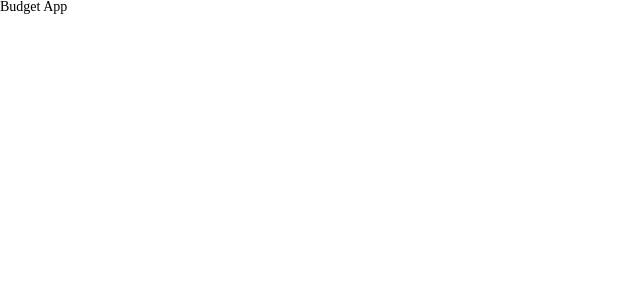
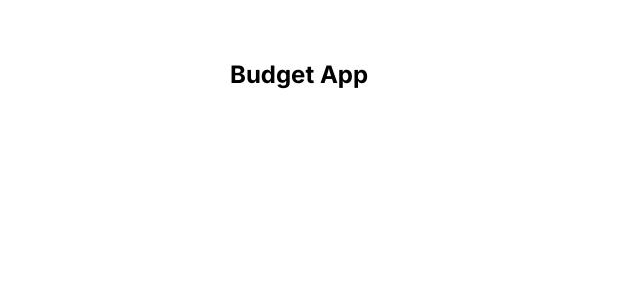
Before and after one commit to DmitriySoym/react-budget-app, a React (Create React App) app: page / in a window 1280 px wide. Shown: the top 300 px of the page, without its empty margins (0-640 px from the left). Built offline with nearby package versions, Linux system fonts and the light colour scheme.

Commit message:
feat: add components budget title custom select

```diff
--- a/src/App.tsx
+++ b/src/App.tsx
@@ -1,9 +1,10 @@
-import React from "react";
+import { StyledApp } from "./style";
+import { Budget } from "components";
 
 export const App = () => {
   return (
-    <div>
-      <h1>Budget App</h1>
-    </div>
+    <StyledApp>
+      <Budget />
+    </StyledApp>
   );
 };
--- a/src/GlobalStyle.ts
+++ b/src/GlobalStyle.ts
@@ -1,12 +1,40 @@
 import { createGlobalStyle } from "styled-components";
 
 export const GlobalStyle = createGlobalStyle`
-*{padding: 0;margin: 0;border: 0;}
-*,*:before,*:after{-moz-box-sizing: border-box;-webkit-box-sizing: border-box;box-sizing: border-box;}
-:focus,:active{outline: none;}
-a:focus,a:active{outline: none;}
-nav,footer,header,aside{display: block;}
-html,body{height:100%;width:100%;font-size:100%;line-height:1;font-size:14px;-ms-text-size-adjust:100%;-moz-text-size-adjust:100%;-webkit-text-size-adjust:100%;}
+@import url('https://fonts.googleapis.com/css2?family=Inter:wght@400;500;700&display=swap');
+*{
+  padding: 0;
+  margin: 0;
+  border: 0;}
+*,
+*:before,
+*:after{
+  -moz-box-sizing: border-box;
+  -webkit-box-sizing: border-box;
+  box-sizing: border-box;
+}
+:focus,:active{
+  outline: none;
+}
+a:focus,a:active{
+  outline: none;
+}
+nav,
+footer,
+header,
+aside{
+  display: block;
+}
+html,body{
+  height:100%;
+  width:100%;
+  font-size:100%;
+  line-height:1;
+  font-family: 'Inter', sans-serif;
+  font-size:14px;
+  -ms-text-size-adjust:100%;
+  -moz-text-size-adjust:100%;
+  -webkit-text-size-adjust:100%;}
 input,button,textarea{font-family:inherit;}
 input::-ms-clear{display: none;}
 button{cursor: pointer;}
--- /dev/null
+++ b/src/components/Budget/Budget.tsx
@@ -0,0 +1,10 @@
+import { Title } from "components";
+import { StyledBudget } from "./style";
+
+export const Budget = () => {
+  return (
+    <StyledBudget>
+      <Title value="Budget App" />
+    </StyledBudget>
+  );
+};
--- /dev/null
+++ b/src/components/Budget/style.ts
@@ -0,0 +1,7 @@
+import styled from "styled-components";
+
+const StyledBudget = styled.div`
+  padding: 30px 20px 53px;
+`;
+
+export { StyledBudget };
--- /dev/null
+++ b/src/components/CustomSelect/CustomSelect.tsx
@@ -0,0 +1,5 @@
+import Select from "react-select";
+
+export const CustomSelect = () => {
+  return <Select />;
+};
--- /dev/null
+++ b/src/components/Title/Title.tsx
@@ -0,0 +1,9 @@
+import { StyledTitle } from "./style";
+
+interface IProps {
+  value: string;
+}
+
+export const Title = ({ value }: IProps) => {
+  return <StyledTitle>{value}</StyledTitle>;
+};
--- /dev/null
+++ b/src/components/Title/style.ts
@@ -0,0 +1,9 @@
+import styled from "styled-components";
+
+const StyledTitle = styled.h1`
+  font-weight: 700;
+  font-size: 24px;
+  line-height: 29px;
+`;
+
+export { StyledTitle };
--- /dev/null
+++ b/src/components/index.ts
@@ -0,0 +1,5 @@
+import { Budget } from "./Budget/Budget";
+import { CustomSelect } from "./CustomSelect/CustomSelect";
+import { Title } from "./Title/Title";
+
+export { Budget, CustomSelect, Title };
--- /dev/null
+++ b/src/context/CurrencyContext/CurrencyContext.tsx
@@ -0,0 +1,3 @@
+import { createContext } from "react";
+
+export const currencyContext = createContext({});
--- /dev/null
+++ b/src/context/index.ts
@@ -0,0 +1,3 @@
+import { currencyContext } from "./CurrencyContext/CurrencyContext";
+
+export { currencyContext };
--- /dev/null
+++ b/src/style.ts
@@ -0,0 +1,10 @@
+import styled from "styled-components";
+
+const StyledApp = styled.div`
+  max-width: 900px;
+  width: 100%;
+  margin: 0 auto;
+  padding: 30px 20px 53px;
+`;
+
+export { StyledApp };
```
Also changed, not shown: tsconfig.json (+3 -8 lines), 2 other files (tests, documents, lock files or other folders).
